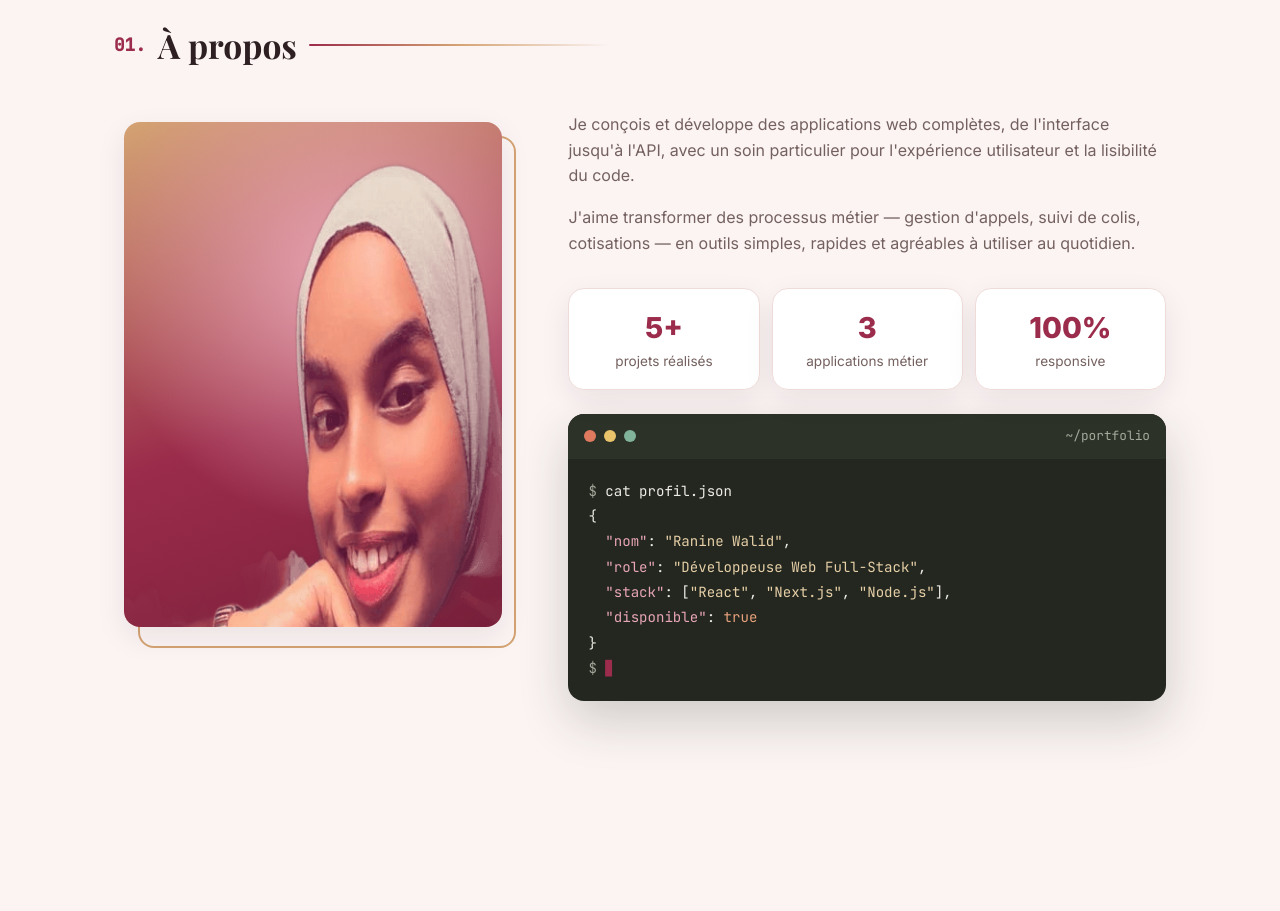
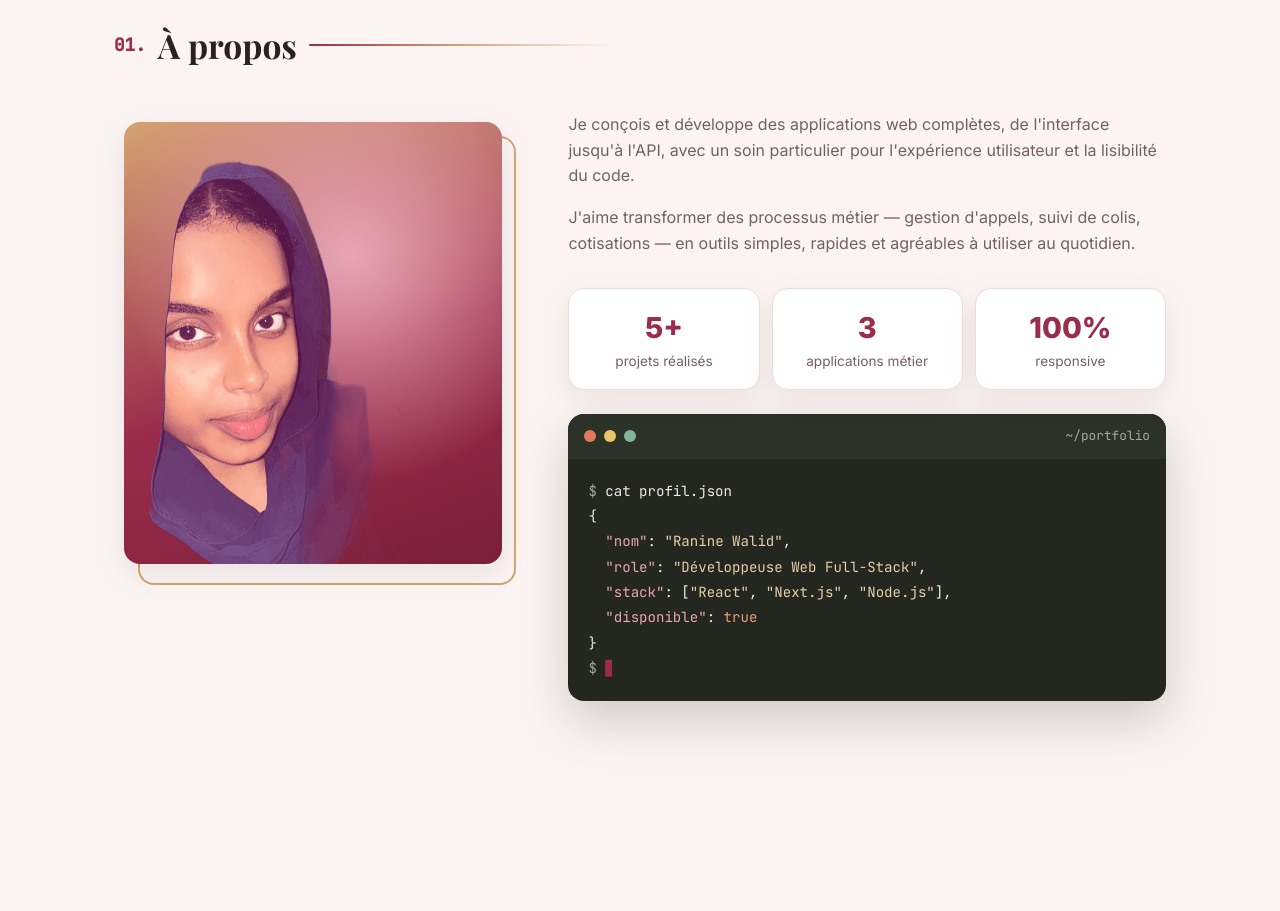
Before and after one commit to raninewalid6-glitch/mon_porfolio, a React (Vite) app: page / in a window 1280 px wide. Shown: the part 960-1871 px from the top of the page. Built offline with nearby package versions, Linux system fonts and the light colour scheme; a web font is replaced by a local one.

Commit message:
ajouter une nouvelle foto

```diff
--- a/src/index.css
+++ b/src/index.css
@@ -660,7 +660,7 @@ button.btn--primary:hover {
 }
 .about__photo {
   position: relative;
-  aspect-ratio: 3 / 4;
+  aspect-ratio: 6 / 7;
   margin: 10px;
 }
 .about__photo::before {
@@ -677,8 +677,8 @@ button.btn--primary:hover {
   width: 100%;
   height: 100%;
   object-fit: cover;
-  /* Photo détourée (fond supprimé) : on cadre sur le visage et la main, sur un dégradé assorti au site */
-  object-position: center 38%;
+  /* Portrait détouré (fond supprimé), posé sur un dégradé assorti au site */
+  object-position: center top;
   background: radial-gradient(circle at 60% 30%, var(--accent-light), transparent 60%),
     linear-gradient(160deg, var(--gold) 0%, var(--accent) 55%, var(--accent-dark) 100%);
   border-radius: var(--radius);
```
Also changed, not shown: public/photo2.png.
